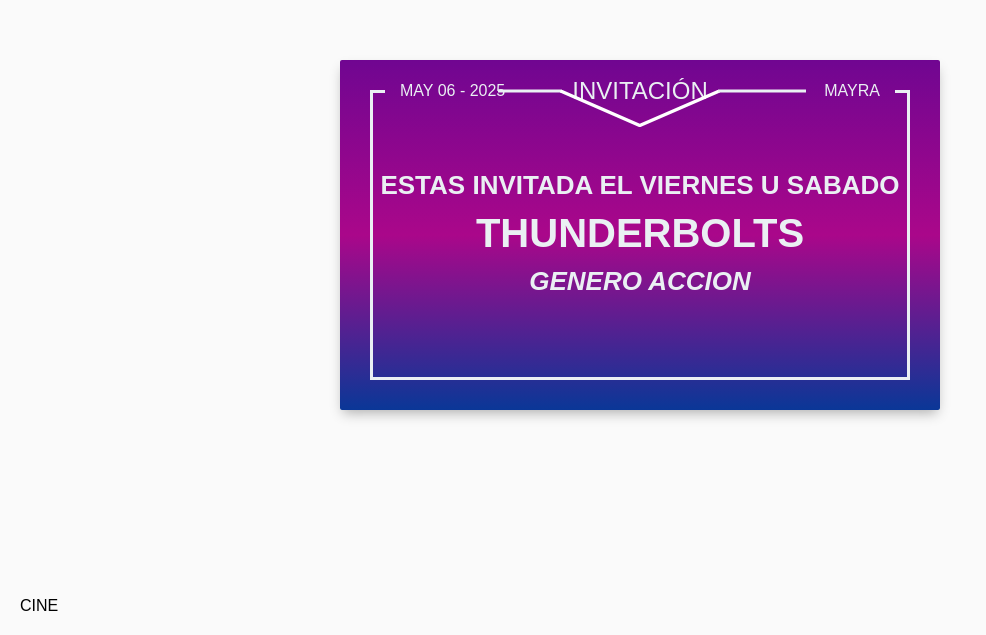
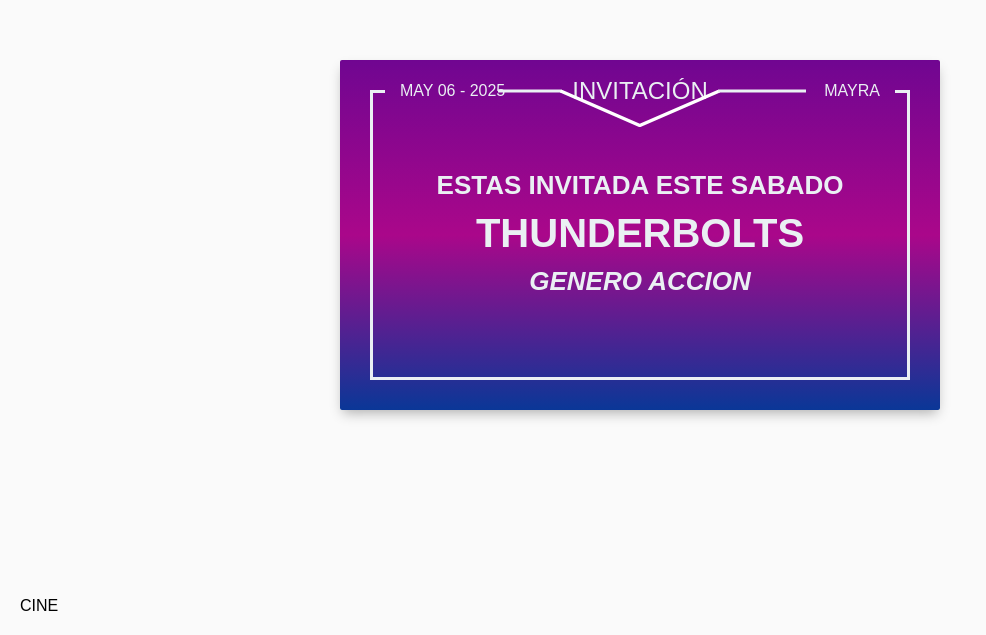
Before and after one commit to Hamlet223/Invitacion, a plain HTML site: page index.html in a window 1280 px wide. Shown: the part 165-800 px from the top of the page, without its empty margins (0-986 px from the left). Drawn offline with Linux system fonts and the light colour scheme; a web font is replaced by a local one.

Commit message:
Update index.html

```diff
--- a/index.html
+++ b/index.html
@@ -22,7 +22,7 @@
         <div class="sponsor">Mayra</div>
     </header>
     <div class="announcement">
-        <h3>Estas invitada el viernes u sabado</h3>
+        <h3>Estas invitada este sabado</h3>
         <h1>ThunderBolts</h1>
         <h3 class="italic">Genero Accion</h3>
     </div>
```
